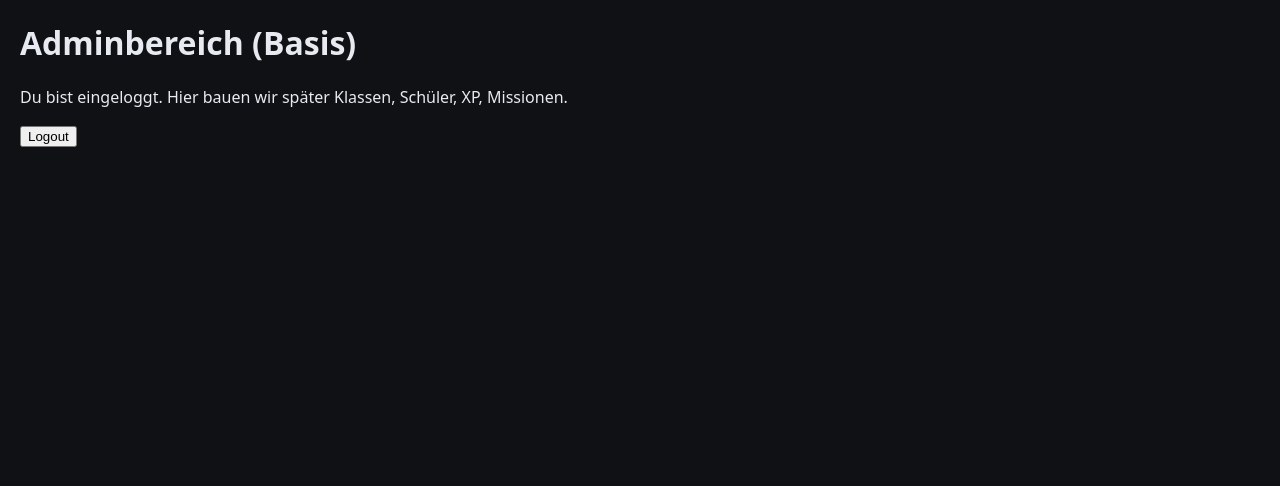
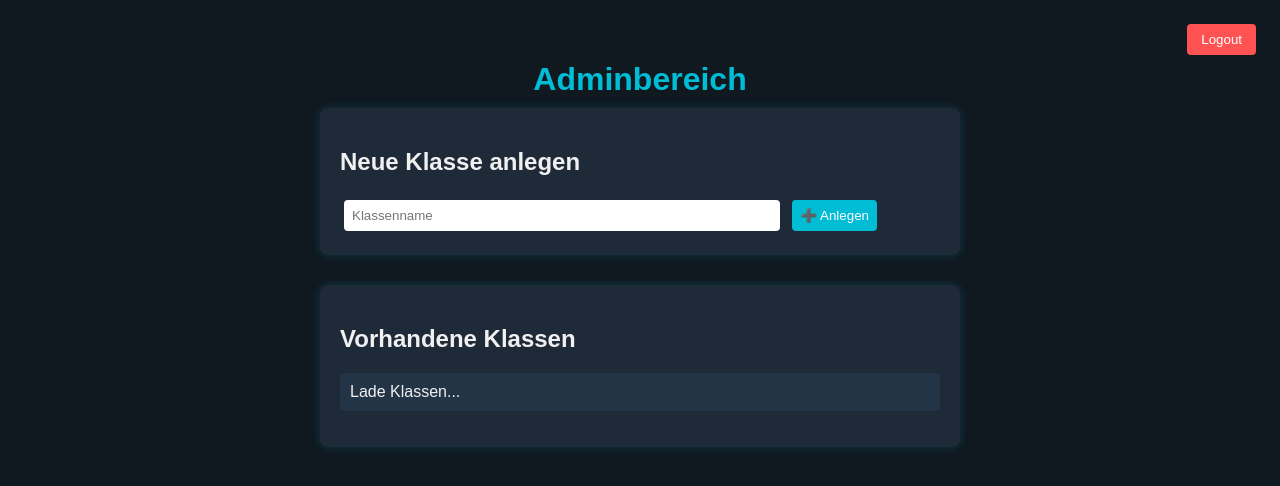
Before and after one commit to ueva42/a5, a website: page public/admin.html in a window 1280 px wide. Drawn offline with Linux system fonts and the light colour scheme; no server answers.

Commit message:
Added admin.html with class management

```diff
--- a/public/admin.html
+++ b/public/admin.html
@@ -1,13 +1,182 @@
-<!doctype html>
-<html lang="de"><head><meta charset="utf-8" /><meta name="viewport" content="width=device-width,initial-scale=1" />
-<title>Admin – Temple of Logic</title></head>
-<body style="font-family:system-ui; background:#0f1115; color:#e7eaf0; margin:20px;">
-  <h1>Adminbereich (Basis)</h1>
-  <p>Du bist eingeloggt. Hier bauen wir später Klassen, Schüler, XP, Missionen.</p>
-  <button onclick="logout()">Logout</button>
+<!DOCTYPE html>
+<html lang="de">
+<head>
+  <meta charset="UTF-8" />
+  <meta name="viewport" content="width=device-width, initial-scale=1.0" />
+  <title>Adminbereich – Temple of Logic</title>
+  <style>
+    body {
+      font-family: Arial, sans-serif;
+      background: #101820;
+      color: #f0f0f0;
+      display: flex;
+      flex-direction: column;
+      align-items: center;
+      justify-content: flex-start;
+      height: 100vh;
+      margin: 0;
+      padding: 40px 0;
+    }
+
+    h1 {
+      color: #00bcd4;
+      margin-bottom: 10px;
+    }
+
+    #logout {
+      position: absolute;
+      right: 20px;
+      top: 20px;
+      background: #ff5252;
+      color: white;
+      border: none;
+      padding: 8px 14px;
+      border-radius: 4px;
+      cursor: pointer;
+    }
+
+    #logout:hover {
+      background: #e53935;
+    }
+
+    .card {
+      background: #1e2a38;
+      border-radius: 8px;
+      padding: 20px;
+      box-shadow: 0 0 10px rgba(0, 188, 212, 0.2);
+      width: 90%;
+      max-width: 600px;
+      margin-bottom: 30px;
+    }
+
+    input, button {
+      padding: 8px;
+      border-radius: 4px;
+      border: none;
+      margin: 4px;
+    }
+
+    input {
+      width: 70%;
+    }
+
+    button {
+      background: #00bcd4;
+      color: white;
+      cursor: pointer;
+    }
+
+    button:hover {
+      background: #0097a7;
+    }
+
+    ul {
+      list-style: none;
+      padding: 0;
+    }
+
+    li {
+      background: #243447;
+      margin: 5px 0;
+      padding: 10px;
+      border-radius: 4px;
+      display: flex;
+      justify-content: space-between;
+      align-items: center;
+    }
+
+    .active {
+      color: #00e676;
+      font-weight: bold;
+    }
+  </style>
+</head>
+<body>
+  <h1>Adminbereich</h1>
+  <button id="logout">Logout</button>
+
+  <div class="card">
+    <h2>Neue Klasse anlegen</h2>
+    <form id="addClassForm">
+      <input type="text" id="className" placeholder="Klassenname" required />
+      <button type="submit">➕ Anlegen</button>
+    </form>
+  </div>
+
+  <div class="card">
+    <h2>Vorhandene Klassen</h2>
+    <ul id="classList"></ul>
+  </div>
+
   <script>
-    function logout(){
-      fetch('/api/logout',{method:'POST'}).then(()=>location.href='/login');
+    const classList = document.getElementById("classList");
+
+    // --- Klassen laden ---
+    async function loadClasses() {
+      classList.innerHTML = "<li>Lade Klassen...</li>";
+      const res = await fetch("/api/admin/classes");
+      const data = await res.json();
+
+      classList.innerHTML = "";
+      if (!data.length) {
+        classList.innerHTML = "<li>Keine Klassen vorhanden</li>";
+        return;
+      }
+
+      data.forEach(c => {
+        const li = document.createElement("li");
+        li.innerHTML = `
+          <span class="${c.is_active ? "active" : ""}">
+            ${c.name} ${c.is_active ? "(aktiv)" : ""}
+          </span>
+          ${!c.is_active ? `<button onclick="activateClass(${c.id})">Aktivieren</button>` : ""}
+        `;
+        classList.appendChild(li);
+      });
     }
+
+    // --- Neue Klasse anlegen ---
+    document.getElementById("addClassForm").addEventListener("submit", async (e) => {
+      e.preventDefault();
+      const name = document.getElementById("className").value.trim();
+      if (!name) return alert("Bitte Namen eingeben.");
+
+      const res = await fetch("/api/admin/classes", {
+        method: "POST",
+        headers: { "Content-Type": "application/json" },
+        body: JSON.stringify({ name }),
+      });
+
+      if (res.ok) {
+        document.getElementById("className").value = "";
+        loadClasses();
+      } else {
+        const err = await res.json();
+        alert(err.error || "Fehler beim Anlegen");
+      }
+    });
+
+    // --- Klasse aktivieren ---
+    async function activateClass(id) {
+      const res = await fetch(`/api/admin/classes/${id}/activate`, {
+        method: "PATCH",
+      });
+      if (res.ok) {
+        loadClasses();
+      } else {
+        const err = await res.json();
+        alert(err.error || "Fehler beim Aktivieren");
+      }
+    }
+
+    // --- Logout ---
+    document.getElementById("logout").addEventListener("click", async () => {
+      await fetch("/api/logout", { method: "POST" });
+      location.href = "/login.html";
+    });
+
+    // Initial laden
+    loadClasses();
   </script>
-</body></html>
+</body>
+</html>
```
Also changed, not shown: 1 other file.
